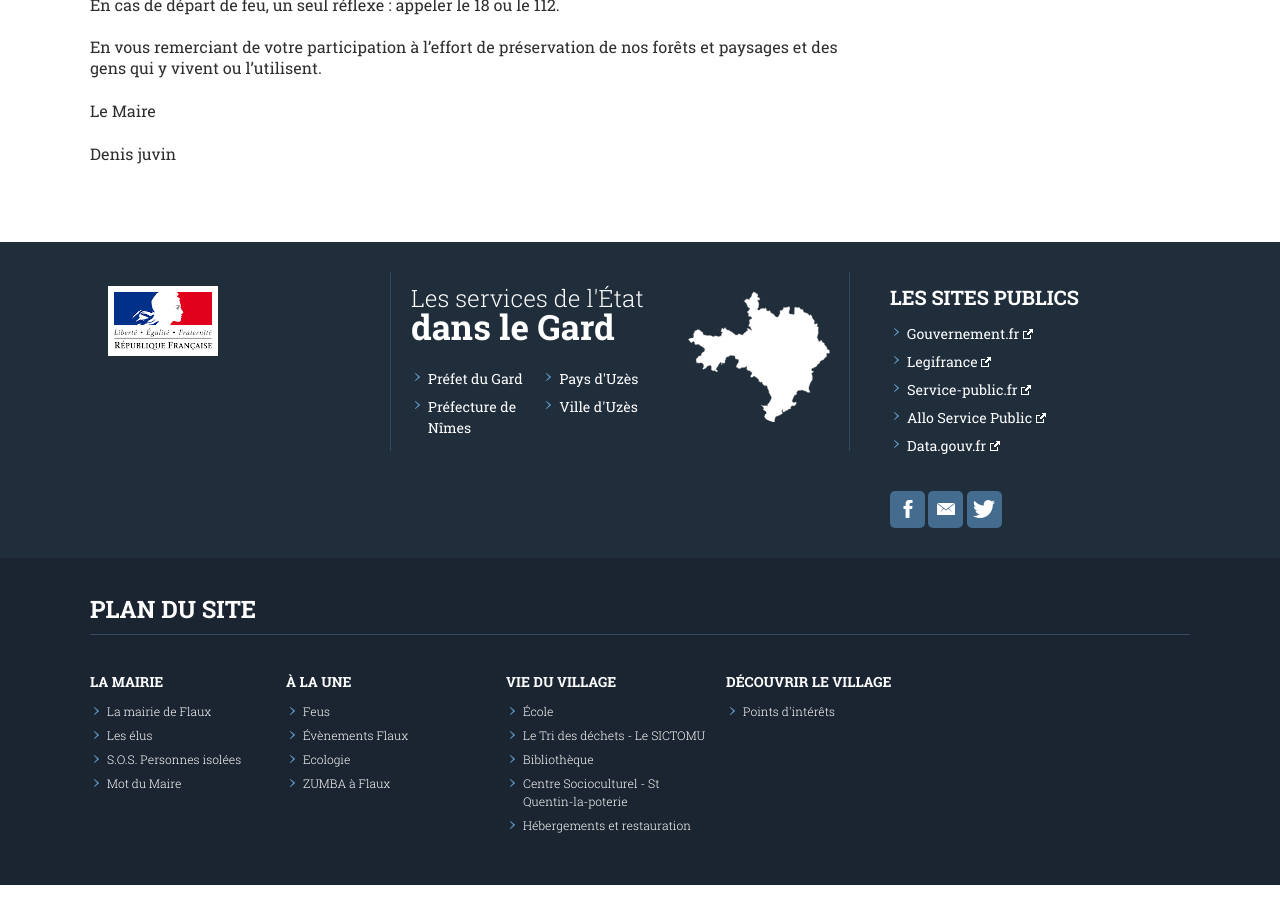
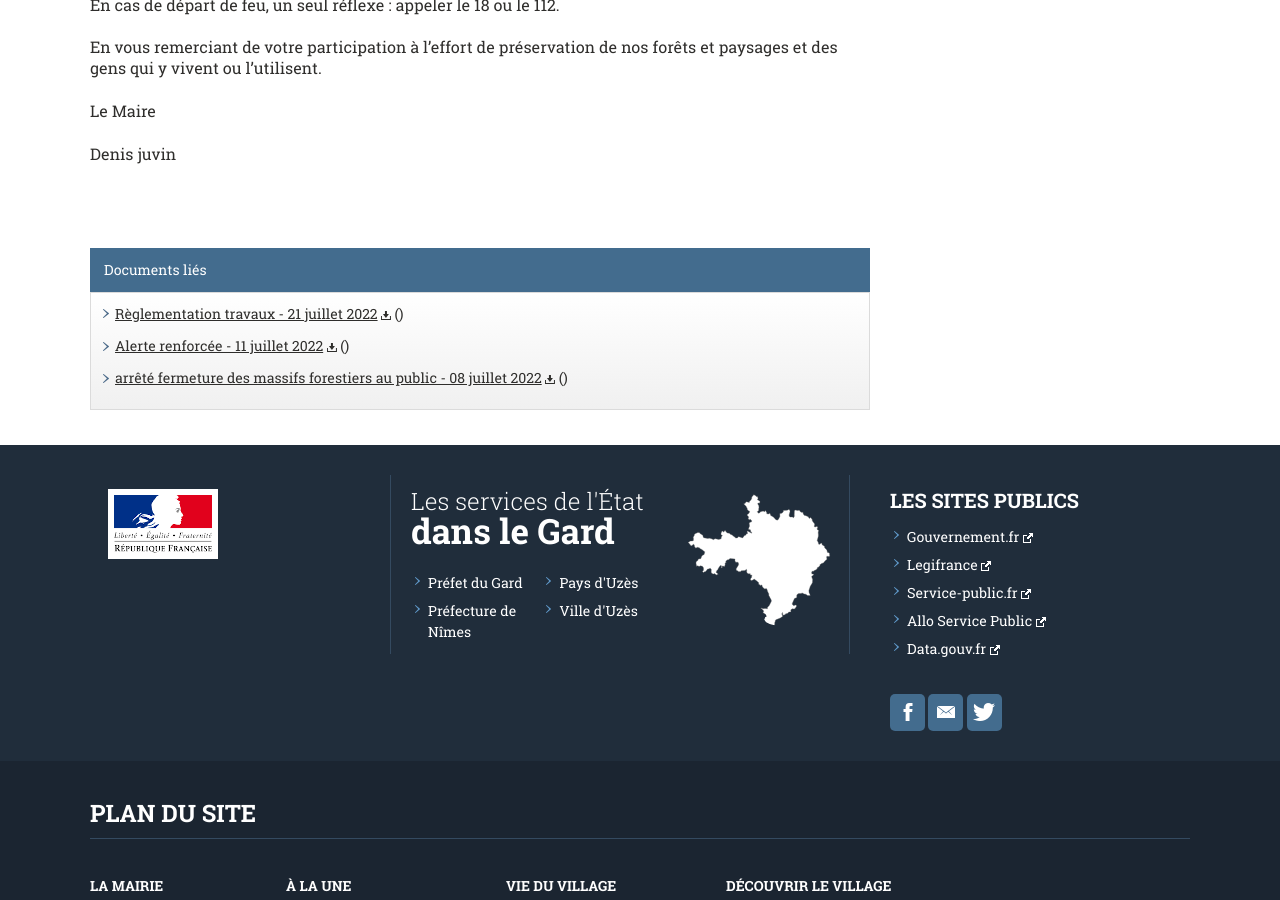
Before and after one commit to Flaux-Village/flaux-village.github.io, a Jekyll site: the page built from _actualites/feu.md, in a window 1280 px wide and 900 px high, scrolled down 953 px. Built offline with Jekyll 4.4.1, drawn with Linux system fonts in a browser that asks for light colours.

Commit message:
Update feu.md

```diff
--- a/_actualites/feu.md
+++ b/_actualites/feu.md
@@ -9,7 +9,16 @@ addresse_section: /actualites.html
 date_texte: 21 Juillet 2022
 date: 2022-07-21
 introduction:
-
+documents:
+- fiche: Règlementation travaux
+  date_texte: 21 juillet 2022
+  addresse: /assets/documents/ART_20200615_reglementation_travaux_FDF.pdf
+- fiche: Alerte renforcée
+  date_texte: 11 juillet 2022
+  addresse: /assets/documents/alerte renforcée ete 2022.pdf
+- fiche: arrêté fermeture des massifs forestiers au public
+  date_texte: 08 juillet 2022
+  addresse: /assets/documents/2022-07.08 - arrêté fermeture des massifs forestiers au public.pdf
 
 ---
 
```
